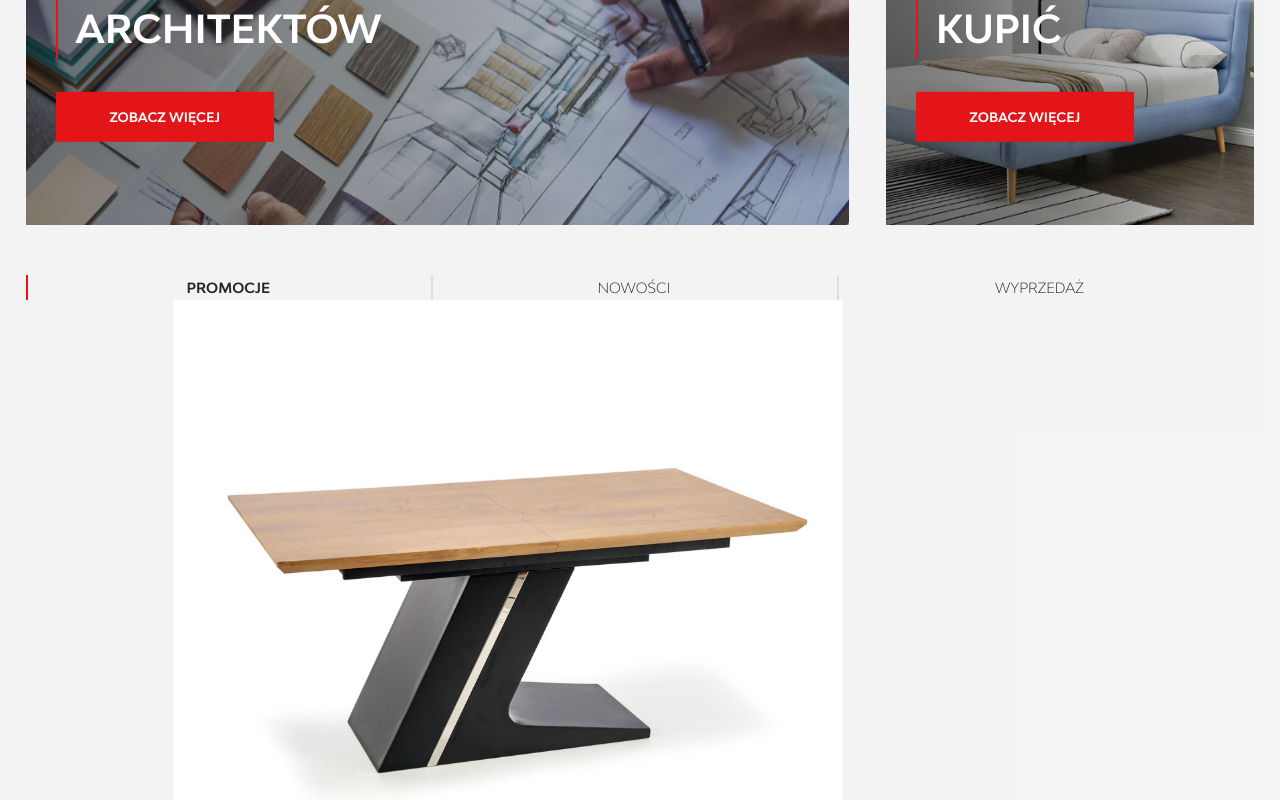
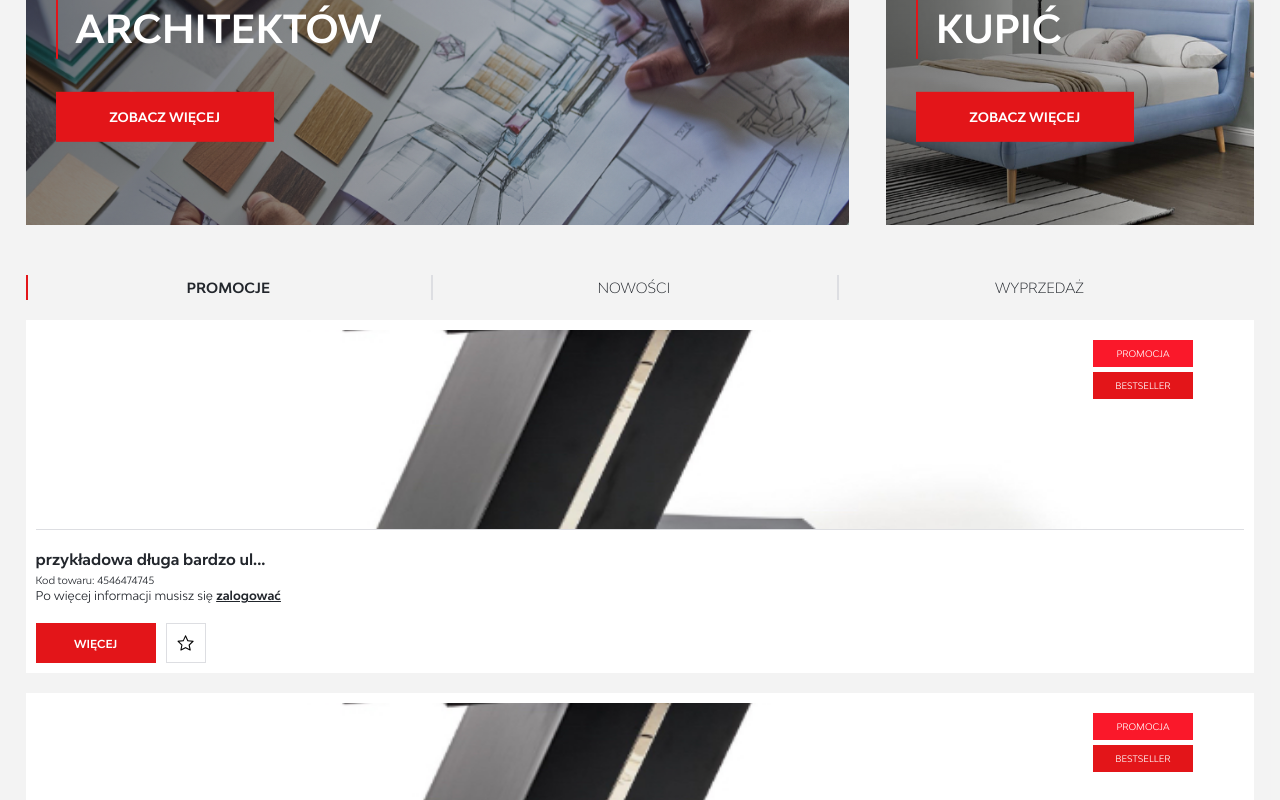
Before and after one commit to Cyklotymia/Halmar, a React app: page / in a window 1280 px wide. Shown: the part 1093-1893 px from the top of the page. Built offline with nearby package versions, Linux system fonts and the light colour scheme.

Commit message:
styles for small sizes products

```diff
--- a/src/assets/scss/_products.scss
+++ b/src/assets/scss/_products.scss
@@ -34,31 +34,93 @@
   }
 }
 .products__container {
+  padding-top: 20px;
   .products__element {
-    .products__element-category {
+    position: relative;
+    width: 100%;
+    background-color: white;
+    margin-bottom: 20px;
+    padding: 10px;
+    .products__element-category--container {
+      @include flexParent(column, nowrap, center, center);
+      position: absolute;
+      top: 20px;
+      right: 5%;
+      z-index: 2;
+      width: 100px;
+
+      .products__element-category {
+        color: white;
+        text-transform: uppercase;
+        font-size: 9px;
+        width: 100%;
+        @include flexParent(row, nowrap, center, center);
+        padding: 8px;
+        margin-bottom: 5px;
+      }
     }
     .products__element-img--container {
+      display: block;
+      position: relative;
+      width: 100%;
+      overflow: hidden;
+      height: 200px;
+      border-bottom: 1px solid $border-color;
       .products__element-img {
+        position: absolute;
+        top: 50%;
+        left: 50%;
+        transform: translate(-50%, -50%);
+        width: 100%;
+        height: auto;
       }
     }
     .products__element-text--container {
+      margin-top: 20px;
+      color: $text-color;
       .products__element-header--container {
         .products__element-header {
+          color: $text-color;
+          font-size: 15px;
         }
       }
       .products__element-text {
-        .products__element-text--info {
-        }
+          font-size: 10px;
+    }
+    .products__element-text--info {
+        font-size: 12px;
         .products__element-text--infoLog {
+
           .products__element-text--infoLogLink {
+            color: $text-color;
+            text-decoration: underline;
+            font-weight: $font-w-bold;
           }
         }
-      }
+    }
       .products__element-links--container {
+          @include flexParent(row,nowrap,flex-start,center);
+          margin-top: 20px;
+          width: 100%;
+          height: 40px;
         .products__element-button {
+            height: 100%;
+            padding: 0;
+            width: 120px;
+            @include flexParent(row,nowrap,center,center);
         }
         .products__element-fav {
+            margin-left: 10px;
+            display: block;
+            height: 100%;
+            width: 40px;
+            @include flexParent(row,nowrap,center,center);
+            border: 1px solid $border-color;
           .products__element-fav--icon {
+              display: block;
+              color: black;
+
+
           }
         }
       }
--- a/src/tools/ProductsElements.jsx
+++ b/src/tools/ProductsElements.jsx
@@ -17,8 +17,23 @@ function ProductsElements() {
             : element.name.slice(0, 27) + "...";
 
         const category = otherCategory.map((category) => {
+let color
+            switch (category) {
+                case "promocja":
+                    color="#fa182a";
+                    break;
+                    case "bestseller":
+                        color="#e31519";
+                        break;
+                        case "nowość":
+                            color="#80b61a";
+                            break;
+
+                default:
+                    break;
+            }
           return (
-            <span key={category} className="products__element-category">
+            <span style={{backgroundColor:`${color}`}} key={category} className="products__element-category">
               {category}
             </span>
           );
@@ -27,14 +42,15 @@ function ProductsElements() {
           return (
             <span className="products__element-text--infoLog">
               Po więcej informacji musisz się{" "}
-              <Link className="products__element-text--infoLogLink"className=""to="/account">zalogować</Link>
+              <Link className="products__element-text--infoLogLink"to="/account">zalogować</Link>
             </span>
           );
         };
 
         return (
           <div className="products__element" key={id}>
-            {category}
+              <div className="products__element-category--container">{category}</div>
+
             <Link className="products__element-img--container" to={link}>
               <img src={exampleImg} alt="" className="products__element-img" />
             </Link>
@@ -55,7 +71,7 @@ function ProductsElements() {
                   więcej
                 </Link>
                 <Link to={"/"} className="products__element-fav">
-                  <i className="hamlar-icon_03 products__element-fav--icon"></i>
+                  <i className="halmar-icon_03 products__element-fav--icon"></i>
                 </Link>
               </div>
             </div>
```
